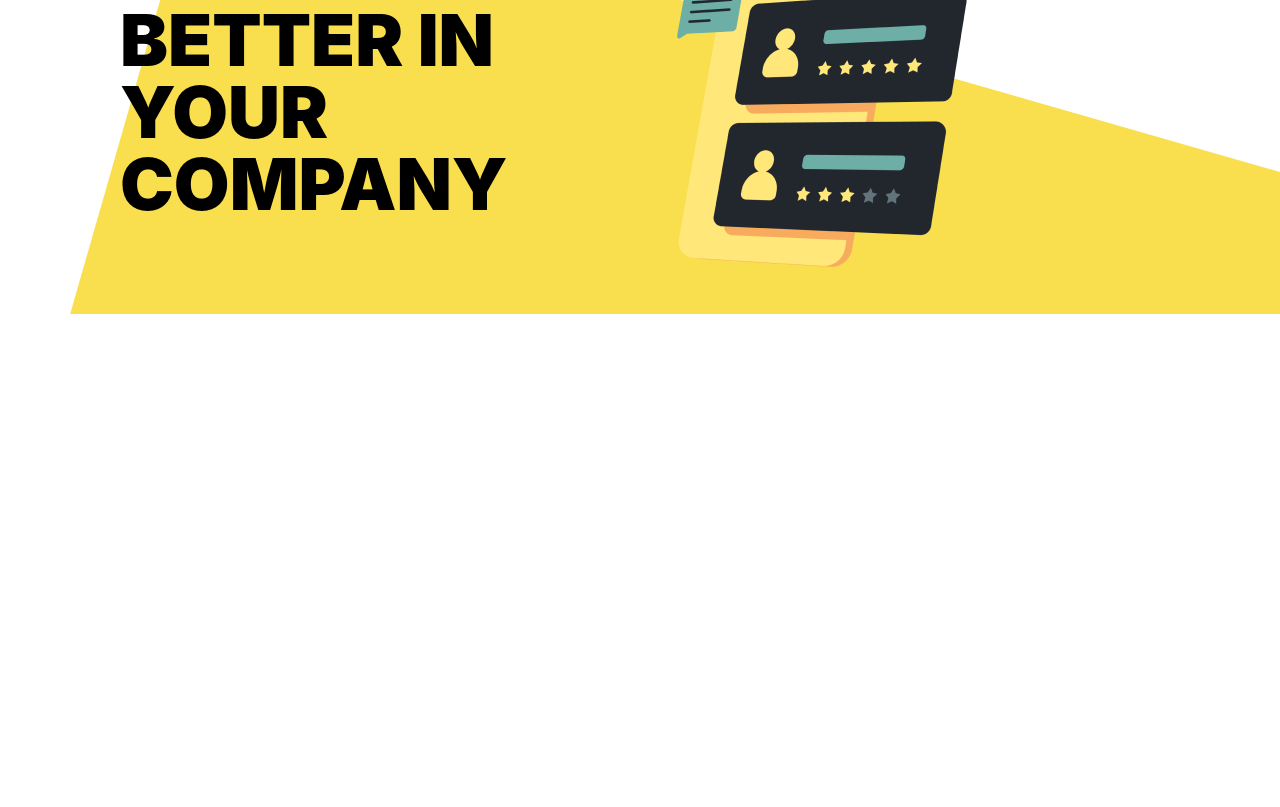
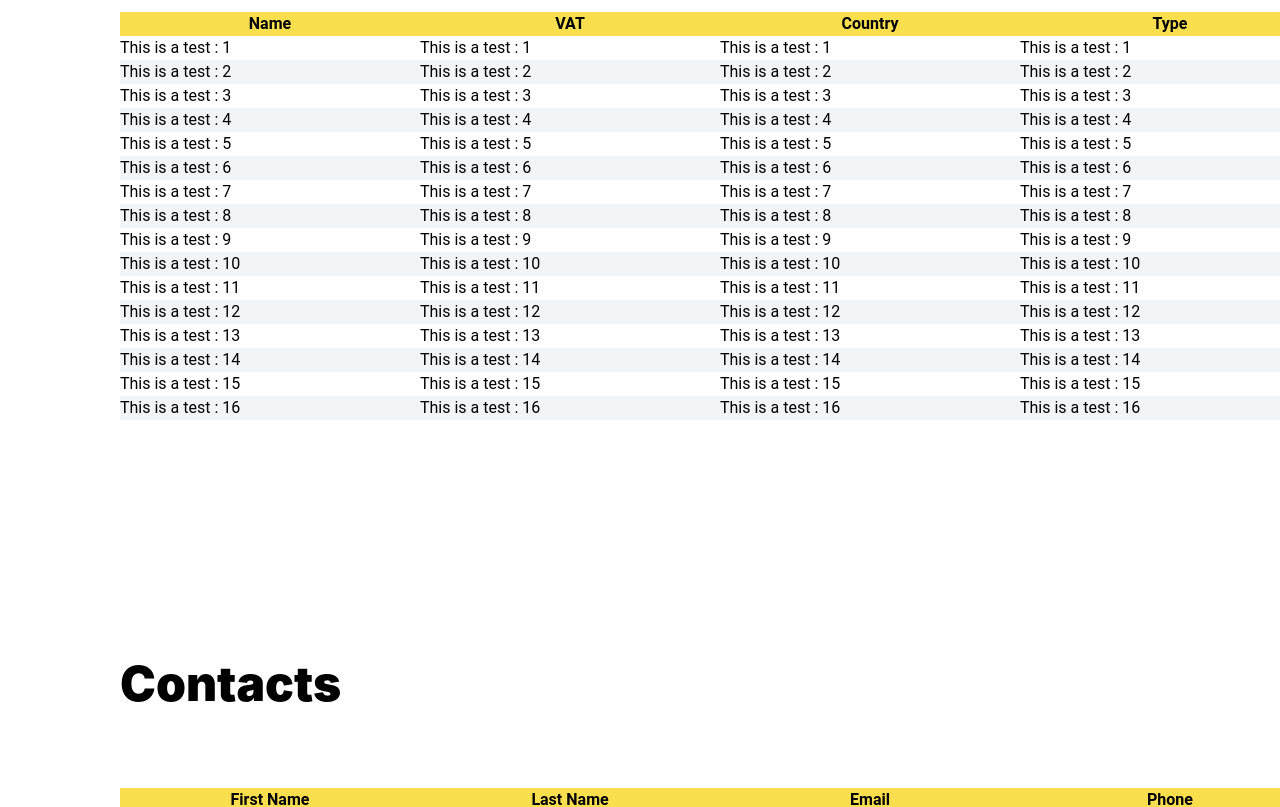
Before and after one commit to HakimBaidouri/COGIP, a React (Vite) app in the folder frontend/: page / in a window 1280 px wide. Shown: the part 1180-1987 px from the top of the page. Before the commit the page ends 1494 px from the top, so only its background shows below. Built offline with nearby package versions, Linux system fonts and the light colour scheme.

Commit message:
Progress is made

```diff
--- /dev/null
+++ b/frontend/src/components/datalist.jsx
@@ -0,0 +1,55 @@
+export default function Datalist({table_name, nbre_rows, column1, column2, column3, column4}) {
+    return (<section className="p-30 flex">
+        <div className="datalist">
+
+            <h2 className="font-black font-cogip-inter text-5xl capitalize pb-20">{table_name}</h2>
+
+            <table className="w-[1200px]">
+
+                <Columns column1={column1} column2={column2} column3={column3} column4={column4}/>
+                <Rows nbre_rows={nbre_rows}/>
+
+            </table>
+        </div>
+    </section>);
+}
+
+function Columns({column1, column2, column3, column4}) {
+    return (
+        <tr className=" w-[100%] p-2 justify-between font-cogip-roboto bg-cogip-yellow text-center">
+            <th>{column1}</th>
+            <th>{column2}</th>
+            <th>{column3}</th>
+            <th>{column4}</th>
+        </tr>
+    );
+
+}
+
+function Rows({nbre_rows}) {
+
+    let rows = [];
+
+    for (let i = 0; i < nbre_rows; i++) {
+
+        const backgroundColor = i % 2 === 0 ? "bg-white" : "bg-gray-100";
+
+        rows.push(
+            <tr className={`w-[100%] justify-between font-cogip-roboto ${backgroundColor}`}>
+                <td key={i}>
+                    This is a test : {i + 1}
+                </td>
+                <td key={i}>
+                    This is a test : {i + 1}
+                </td>
+                <td key={i}>
+                    This is a test : {i + 1}
+                </td>
+                <td key={i}>
+                    This is a test : {i + 1}
+                </td>
+            </tr>
+        );
+    }
+    return rows;
+}
--- a/frontend/src/pages/home.jsx
+++ b/frontend/src/pages/home.jsx
@@ -1,3 +1,5 @@
+import Datalist from "../components/datalist.jsx";
+
 function Home() {
     return (
         <div>
@@ -15,6 +17,35 @@ function Home() {
 
             </section>
 
+            <Datalist
+                table_name={"companies"}
+                nbre_rows={16}
+                column1={"Name"}
+                column2={"VAT"}
+                column3={"Country"}
+                column4={"Type"}
+
+            />
+
+            <Datalist
+                table_name={"contacts"}
+                nbre_rows={120}
+                column1={"First Name"}
+                column2={"Last Name"}
+                column3={"Email"}
+                column4={"Phone"}
+
+            />
+
+            <Datalist
+                table_name={"invoices"}
+                nbre_rows={5}
+                column1={"Company Name"}
+                column2={"Invoice Date"}
+                column3={"Invoice Number"}
+                column4={"Total Amount"}
+
+            />
 
             <section
                 className="h-[550px] w-screen relative overflow-hidden">
```
